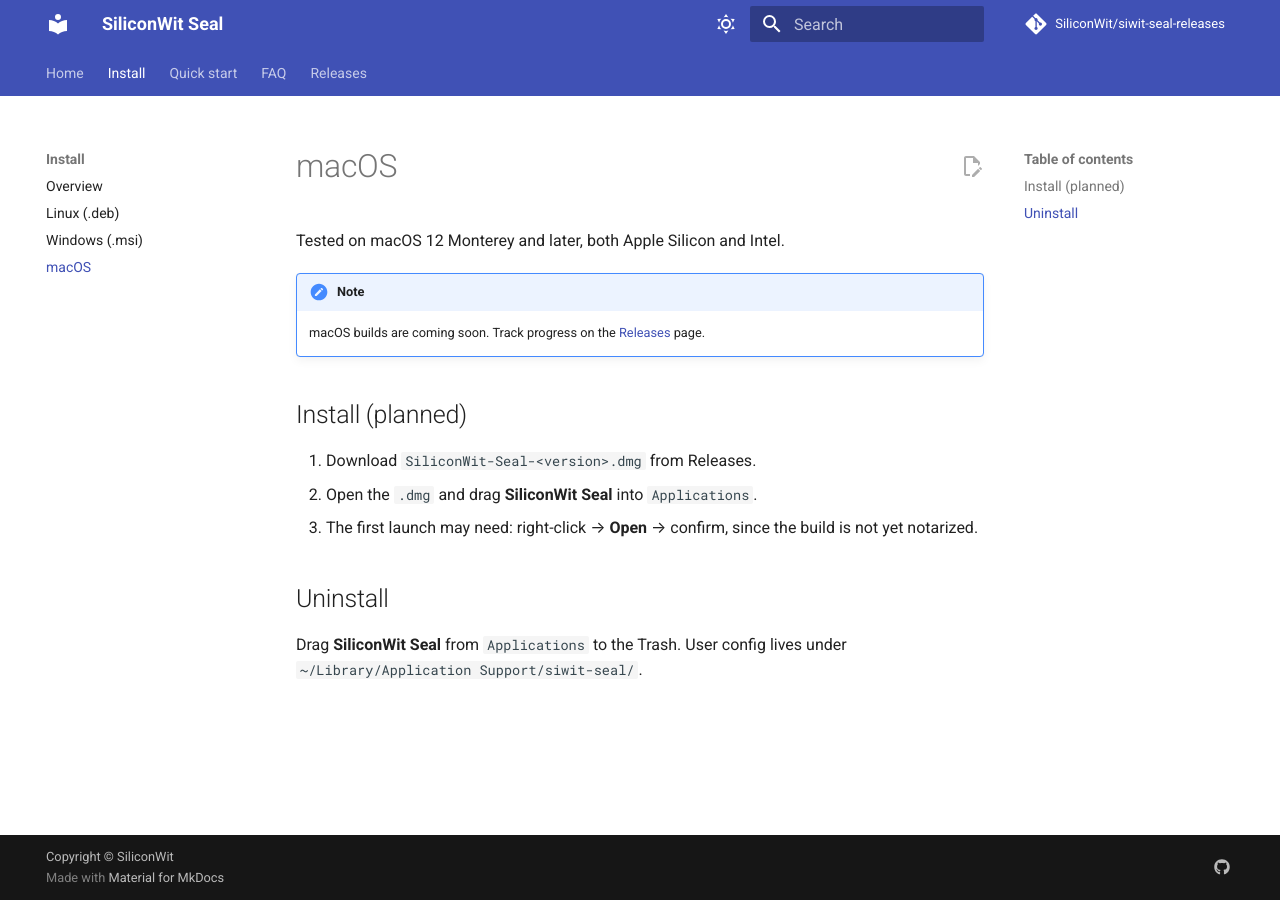
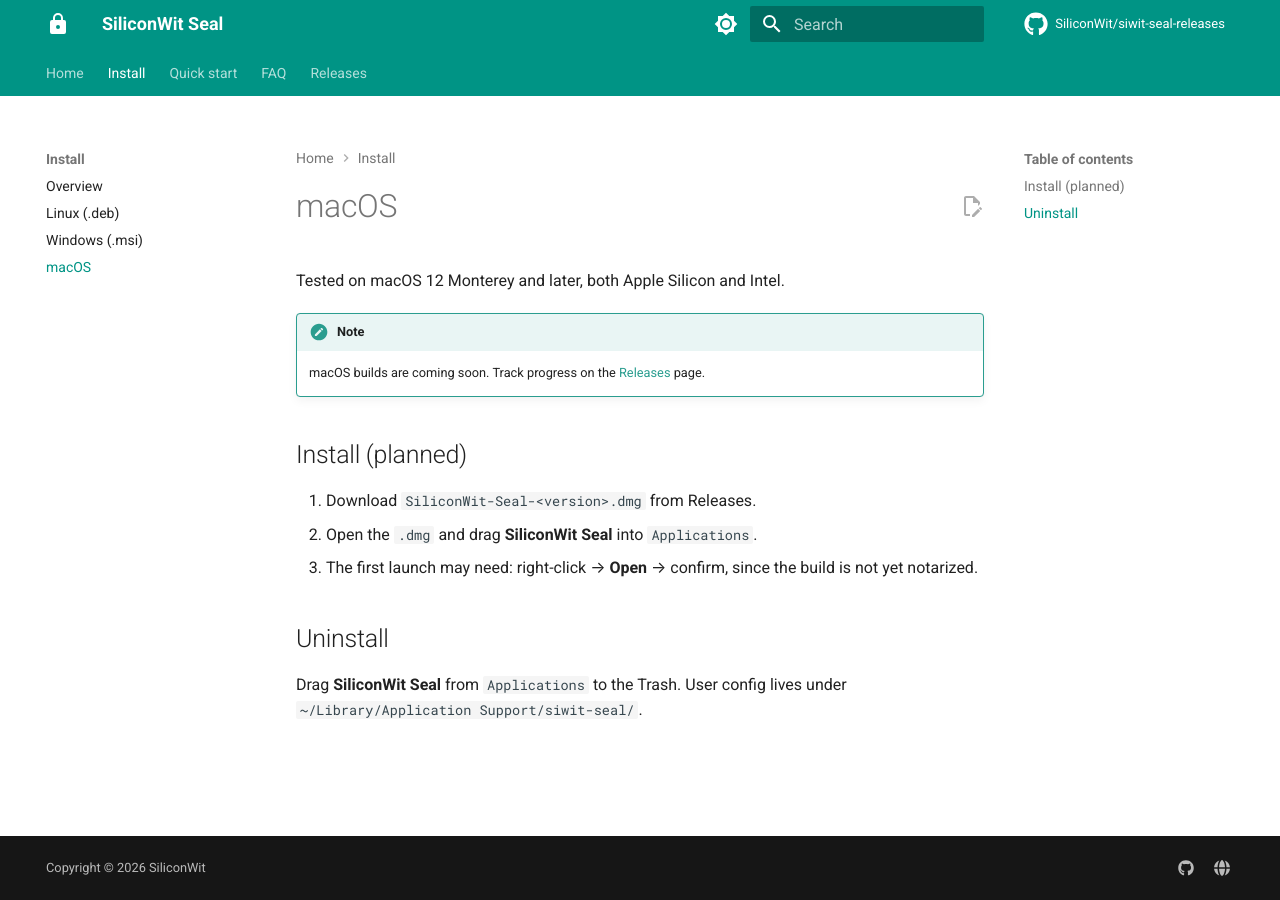
Before and after one commit to SiliconWit/siwit-seal-releases, an MkDocs documentation site: the page built from docs/install/macos.md, in a window 1280 px wide. Built offline with MkDocs 1.6.1 and Material for MkDocs 9.7.7, drawn with Linux system fonts in a browser that asks for light colours; comment, search, counter and statistics services are not loaded.

Commit message:
Adopt SiliconWit brand theme: teal primary, amber accent, Roboto, custom palette

```diff
--- /dev/null
+++ b/docs/stylesheets/custom.css
@@ -0,0 +1,120 @@
+/* SiliconWit Brand Colors */
+:root {
+  /* Primary Brand Colors */
+  --sw-teal: #2A9D8F;
+  --sw-golden-yellow: #E9C46A;
+  --sw-slate-blue-gray: #598392;
+  --sw-medium-gray: #6B7280;
+  --sw-light-gray: #E5E7EB;
+  --sw-very-light-gray: #F8FAFC;
+
+  /* Material theme overrides - Light mode */
+  --md-primary-fg-color: #2A9D8F;
+  --md-primary-fg-color--light: #3DB3A3;
+  --md-primary-fg-color--dark: #258B7F;
+  --md-accent-fg-color: #E9C46A;
+  --md-accent-fg-color--transparent: rgba(233, 196, 106, 0.1);
+}
+
+/* Dark mode color overrides */
+[data-md-color-scheme="slate"] {
+  --md-primary-fg-color: #2A9D8F;
+  --md-primary-fg-color--light: #3DB3A3;
+  --md-primary-fg-color--dark: #258B7F;
+  --md-accent-fg-color: #E9C46A;
+  --md-accent-fg-color--transparent: rgba(233, 196, 106, 0.1);
+}
+
+/* Admonition customizations using SiliconWit palette */
+.md-typeset .admonition.note,
+.md-typeset details.note {
+  border-color: var(--sw-teal);
+}
+
+.md-typeset .note > .admonition-title,
+.md-typeset .note > summary {
+  background-color: rgba(42, 157, 143, 0.1);
+  border-color: var(--sw-teal);
+}
+
+.md-typeset .note > .admonition-title::before,
+.md-typeset .note > summary::before {
+  background-color: var(--sw-teal);
+}
+
+.md-typeset .admonition.tip,
+.md-typeset details.tip {
+  border-color: var(--sw-golden-yellow);
+}
+
+.md-typeset .tip > .admonition-title,
+.md-typeset .tip > summary {
+  background-color: rgba(233, 196, 106, 0.1);
+  border-color: var(--sw-golden-yellow);
+}
+
+.md-typeset .tip > .admonition-title::before,
+.md-typeset .tip > summary::before {
+  background-color: var(--sw-golden-yellow);
+}
+
+.md-typeset .admonition.warning,
+.md-typeset details.warning {
+  border-color: var(--sw-slate-blue-gray);
+}
+
+.md-typeset .warning > .admonition-title,
+.md-typeset .warning > summary {
+  background-color: rgba(89, 131, 146, 0.1);
+  border-color: var(--sw-slate-blue-gray);
+}
+
+.md-typeset .warning > .admonition-title::before,
+.md-typeset .warning > summary::before {
+  background-color: var(--sw-slate-blue-gray);
+}
+
+/* Links and interactive elements */
+.md-typeset a {
+  color: var(--sw-teal);
+}
+
+.md-typeset a:hover {
+  color: var(--md-primary-fg-color--light);
+}
+
+/* Code block copy button */
+.md-clipboard {
+  color: var(--sw-teal);
+}
+
+/* Search highlight */
+.md-search-result__article--document::before {
+  color: var(--sw-teal);
+}
+
+/* Table of contents active item */
+.md-nav__link--active {
+  color: var(--sw-teal);
+}
+
+/* Buttons */
+.md-button {
+  background-color: var(--sw-teal);
+  border-color: var(--sw-teal);
+}
+
+.md-button:hover {
+  background-color: var(--md-primary-fg-color--light);
+  border-color: var(--md-primary-fg-color--light);
+}
+
+.md-button--primary {
+  background-color: var(--sw-teal);
+  border-color: var(--sw-teal);
+  color: white;
+}
+
+.md-button--primary:hover {
+  background-color: var(--md-primary-fg-color--dark);
+}
--- a/mkdocs.yml
+++ b/mkdocs.yml
@@ -1,38 +1,46 @@
 site_name: SiliconWit Seal
 site_description: Simple, polished OpenPGP file encryption for everyone.
+site_author: SiliconWit
 site_url: https://siliconwit.github.io/siwit-seal-releases/
+
+repo_name: SiliconWit/siwit-seal-releases
 repo_url: https://github.com/SiliconWit/siwit-seal-releases
-repo_name: SiliconWit/siwit-seal-releases
 edit_uri: edit/main/docs/
-copyright: Copyright &copy; SiliconWit
 
 theme:
   name: material
+  palette:
+    - scheme: default
+      primary: teal
+      accent: amber
+      toggle:
+        icon: material/brightness-7
+        name: Switch to dark mode
+    - scheme: slate
+      primary: teal
+      accent: amber
+      toggle:
+        icon: material/brightness-4
+        name: Switch to light mode
   features:
-    - navigation.instant
-    - navigation.tracking
     - navigation.tabs
     - navigation.sections
+    - navigation.expand
+    - navigation.path
     - navigation.top
+    - search.highlight
+    - search.share
     - search.suggest
-    - search.highlight
     - content.code.copy
+    - content.tabs.link
     - content.action.edit
-  palette:
-    - media: "(prefers-color-scheme: light)"
-      scheme: default
-      primary: indigo
-      accent: indigo
-      toggle:
-        icon: material/weather-sunny
-        name: Switch to dark mode
-    - media: "(prefers-color-scheme: dark)"
-      scheme: slate
-      primary: indigo
-      accent: indigo
-      toggle:
-        icon: material/weather-night
-        name: Switch to light mode
+    - toc.follow
+  font:
+    text: Roboto
+    code: Roboto Mono
+  icon:
+    logo: material/lock
+    repo: fontawesome/brands/github
 
 nav:
   - Home: index.md
@@ -45,21 +53,41 @@ nav:
   - FAQ: faq.md
   - Releases: https://github.com/SiliconWit/siwit-seal-releases/releases
 
+plugins:
+  - search
+
 markdown_extensions:
   - admonition
   - attr_list
   - md_in_html
+  - def_list
   - tables
   - toc:
       permalink: true
   - pymdownx.details
-  - pymdownx.superfences
+  - pymdownx.superfences:
+      custom_fences:
+        - name: mermaid
+          class: mermaid
+          format: !!python/name:pymdownx.superfences.fence_code_format
   - pymdownx.tabbed:
       alternate_style: true
   - pymdownx.highlight:
       anchor_linenums: true
+  - pymdownx.inlinehilite
+  - pymdownx.emoji:
+      emoji_index: !!python/name:material.extensions.emoji.twemoji
+      emoji_generator: !!python/name:material.extensions.emoji.to_svg
 
 extra:
   social:
     - icon: fontawesome/brands/github
-      link: https://github.com/SiliconWit
+      link: https://github.com/SiliconWit/
+    - icon: fontawesome/solid/globe
+      link: https://siliconwit.com
+  generator: false
+
+extra_css:
+  - stylesheets/custom.css
+
+copyright: Copyright &copy; 2026 SiliconWit
```
